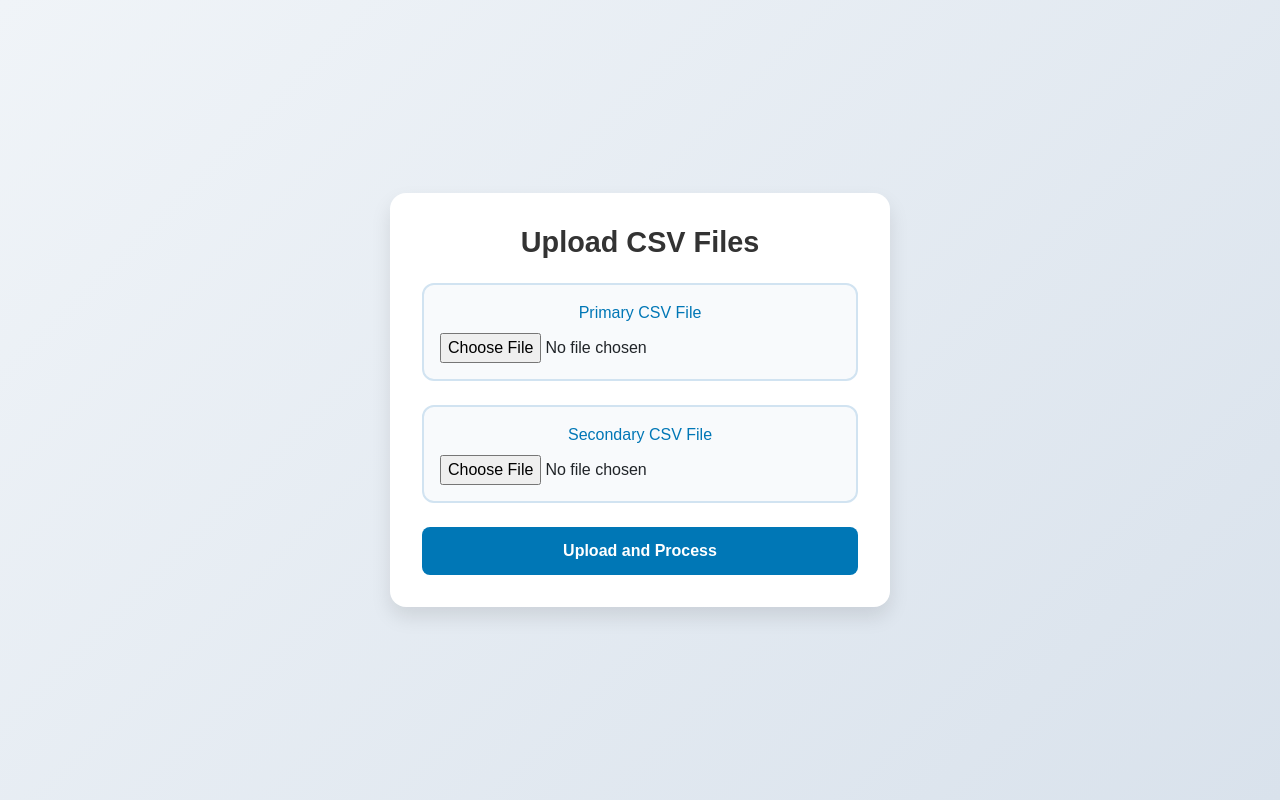
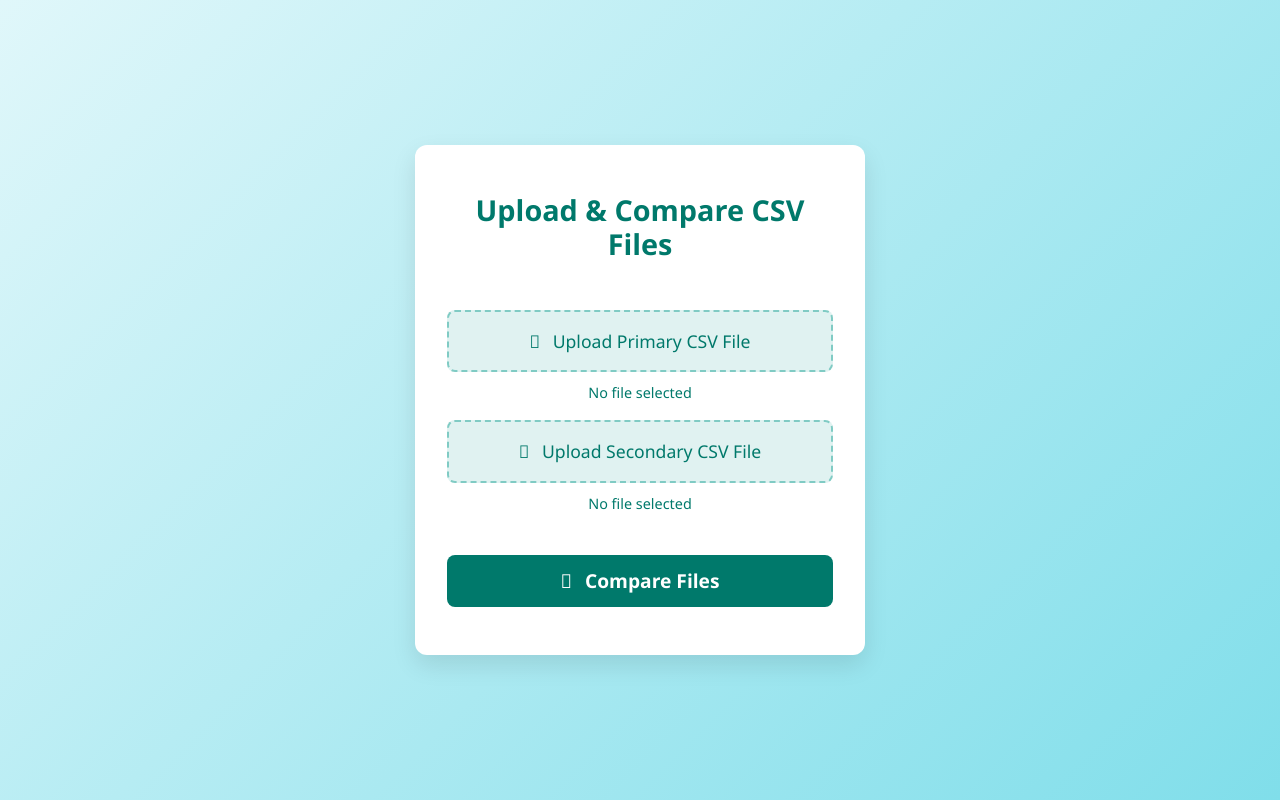
Before and after one commit to WidgetWiz/Flask_app, a Flask app: page / in a window 1280 px wide. Run offline with Flask 3, Linux system fonts and the light colour scheme; some libraries are stand-ins or nearby versions.

Commit message:
critical changes

```diff
--- a/app.py
+++ b/app.py
@@ -1,7 +1,9 @@
+
 from flask import Flask, render_template, request, send_file, flash
 import pandas as pd
 import zipfile
 import os
+from io import BytesIO
 
 app = Flask(__name__)
 app.secret_key = 'your_secret_key'
@@ -10,14 +12,9 @@ app.secret_key = 'your_secret_key'
 output_folder = 'output'
 os.makedirs(output_folder, exist_ok=True)
 
-required_columns = ['id', 'address']
-
-# Function to validate columns
+# Function to validate columns - no specific required columns now
 def validate_columns(df, dataset_name):
     df.columns = df.columns.str.strip().str.lower()
-    missing_columns = [col for col in required_columns if col not in df.columns]
-    if missing_columns:
-        raise ValueError(f"The following required columns are missing from {dataset_name}: {', '.join(missing_columns)}")
     return df
 
 @app.route('/')
@@ -28,8 +25,12 @@ def upload_form():
 def process():
     try:
         # Get uploaded files
-        file1 = request.files['file1']
-        file2 = request.files['file2']
+        file1 = request.files.get('file1')
+        file2 = request.files.get('file2')
+
+        if not file1 or not file2:
+            flash("Please upload both CSV files to proceed.")
+            return render_template('upload.html')
 
         # Read and validate columns in the datasets
         df1 = pd.read_csv(file1)
@@ -37,30 +38,22 @@ def process():
         df1 = validate_columns(df1, 'Dataset 1')
         df2 = validate_columns(df2, 'Dataset 2')
 
-        # Process datasets
-        df1 = df1[required_columns].drop_duplicates()
-        df2 = df2[required_columns].drop_duplicates()
-        common_rows = pd.merge(df1, df2, on=required_columns)
+        # Process datasets - retain all columns and drop duplicates based on all columns
+        common_rows = pd.merge(df1, df2, how='inner')
         unique_df1 = pd.concat([df1, common_rows]).drop_duplicates(keep=False)
         unique_df2 = pd.concat([df2, common_rows]).drop_duplicates(keep=False)
 
-        # Save results to CSV files
-        common_path = os.path.join(output_folder, 'common_rows.csv')
-        unique1_path = os.path.join(output_folder, 'unique_in_df1.csv')
-        unique2_path = os.path.join(output_folder, 'unique_in_df2.csv')
-        common_rows.to_csv(common_path, index=False)
-        unique_df1.to_csv(unique1_path, index=False)
-        unique_df2.to_csv(unique2_path, index=False)
+        # Create a zip file in memory
+        zip_buffer = BytesIO()
+        with zipfile.ZipFile(zip_buffer, 'w', zipfile.ZIP_DEFLATED) as zipf:
+            zipf.writestr("common_rows.csv", common_rows.to_csv(index=False))
+            zipf.writestr("unique_in_df1.csv", unique_df1.to_csv(index=False))
+            zipf.writestr("unique_in_df2.csv", unique_df2.to_csv(index=False))
 
-        # Zip the CSV files
-        zip_path = os.path.join(output_folder, 'output_datasets.zip')
-        with zipfile.ZipFile(zip_path, 'w') as zipf:
-            zipf.write(common_path, 'common_rows.csv')
-            zipf.write(unique1_path, 'unique_in_df1.csv')
-            zipf.write(unique2_path, 'unique_in_df2.csv')
+        zip_buffer.seek(0)  # Reset buffer position to the beginning
 
         flash("Processing complete! Your files are ready for download.")
-        return send_file(zip_path, as_attachment=True)
+        return send_file(zip_buffer, as_attachment=True, download_name="output_datasets.zip")
 
     except ValueError as e:
         return render_template('error.html', message=str(e))
--- a/templates/upload.html
+++ b/templates/upload.html
@@ -3,118 +3,138 @@
 <head>
     <meta charset="UTF-8">
     <meta name="viewport" content="width=device-width, initial-scale=1.0">
-    <title>Upload CSV Files</title>
+    <title>CSV Comparison Tool</title>
+    <!-- External styling for icons and Bootstrap -->
+    <link rel="stylesheet" href="https://cdnjs.cloudflare.com/ajax/libs/themify-icons/1.0.1/css/themify-icons.min.css">
     <link rel="stylesheet" href="https://stackpath.bootstrapcdn.com/bootstrap/4.5.2/css/bootstrap.min.css">
-    <link rel="stylesheet" href="{{ url_for('static', filename='styles.css') }}">
     <style>
-        /* Main body styling */
+        /* Body styling */
         body {
             display: flex;
             justify-content: center;
             align-items: center;
             min-height: 100vh;
-            background: linear-gradient(135deg, #f0f4f8, #d9e2ec);
-            font-family: 'Arial', sans-serif;
+            margin: 0;
+            background: linear-gradient(135deg, #e0f7fa, #80deea);
+            font-family: 'Segoe UI', Tahoma, Geneva, Verdana, sans-serif;
+            color: #333;
         }
 
         /* Container styling */
-        .upload-container {
+        .container {
             background: #ffffff;
-            padding: 2rem;
-            border-radius: 16px;
-            box-shadow: 0 10px 20px rgba(0, 0, 0, 0.1);
-            max-width: 500px;
+            padding: 3rem 2rem;
+            border-radius: 12px;
+            box-shadow: 0 10px 25px rgba(0, 0, 0, 0.1);
+            max-width: 450px;
             width: 100%;
         }
 
         /* Header styling */
-        .upload-container h1 {
+        .header-title {
             font-size: 1.8rem;
-            color: #333;
-            text-align: center;
-            margin-bottom: 1.5rem;
-            font-weight: 600;
+            font-weight: bold;
+            color: #00796b;
+            margin-bottom: 2rem;
         }
 
-        /* File field styling */
-        .file-field {
-            background: #f8fafc;
-            border: 2px solid #d1e3f1;
-            border-radius: 12px;
-            padding: 1rem;
-            margin-bottom: 1.5rem;
-            text-align: center;
-            transition: all 0.3s ease;
-        }
-        .file-field:hover {
-            border-color: #90c2e7;
-            background: #eef7fc;
+        /* Alert message styling */
+        .alert {
+            font-size: 1rem;
+            color: #004d40;
+            background: #b2dfdb;
+            border: none;
+            border-radius: 8px;
         }
 
-        /* Label styling */
-        .file-field label {
+        /* Form styling */
+        .form-group label {
+            font-size: 1.1rem;
+            font-weight: 500;
+            padding: 1rem;
+            border: 2px dashed #80cbc4;
+            color: #00796b;
+            background: #e0f2f1;
+            border-radius: 8px;
+            transition: background 0.3s ease, color 0.3s ease;
+            cursor: pointer;
             display: block;
-            margin-bottom: 0.5rem;
-            font-size: 1rem;
-            font-weight: 500;
-            color: #0077b6;
+        }
+        .form-group label:hover {
+            background: #80cbc4;
+            color: #ffffff;
         }
 
-        /* Button styling */
+        /* Selected file name styling */
+        .file-name {
+            font-size: 0.9rem;
+            color: #00796b;
+            margin-top: 0.5rem;
+        }
+
+        /* Hide the file input */
+        .form-group input[type="file"] {
+            display: none;
+        }
+
+        /* Submit button styling */
         .btn-primary {
+            font-size: 1.2rem;
+            font-weight: bold;
+            padding: 0.75rem;
             width: 100%;
-            padding: 0.75rem;
-            font-size: 1rem;
-            font-weight: bold;
-            color: #fff;
-            background-color: #0077b6;
+            background: #00796b;
             border: none;
             border-radius: 8px;
-            transition: background-color 0.3s ease;
+            transition: background 0.3s ease;
         }
         .btn-primary:hover {
-            background-color: #005f8a;
+            background: #004d40;
         }
 
-        /* Alert styling */
-        .alert {
-            margin-top: 1rem;
-            text-align: center;
+        /* Icon and spacing adjustments */
+        .ti-cloud-up, .ti-check-box {
+            margin-right: 8px;
         }
     </style>
 </head>
 <body>
-    <div class="upload-container">
-        <h1>Upload CSV Files</h1>
-
+    <div class="container text-center">
+        <h1 class="header-title">Upload & Compare CSV Files</h1>
         {% with messages = get_flashed_messages() %}
           {% if messages %}
-            <div class="alert alert-info">
-              {% for message in messages %}
-                {{ message }}
-              {% endfor %}
-            </div>
+            <div class="alert alert-info mt-4">{{ messages[0] }}</div>
           {% endif %}
         {% endwith %}
-
-        <form action="/process" method="post" enctype="multipart/form-data">
-            <div class="form-group file-field">
-                <label for="file1">Primary CSV File</label>
-                <input type="file" class="form-control-file" name="file1" accept=".csv" required>
-            </div>
-            <div class="form-group file-field">
-                <label for="file2">Secondary CSV File</label>
-                <input type="file" class="form-control-file" name="file2" accept=".csv" required>
-            </div>
-            <button type="submit" class="btn btn-primary">Upload and Process</button>
-        </form>
+        <div class="form-container mt-5">
+            <form action="{{ url_for('process') }}" method="post" enctype="multipart/form-data">
+                <div class="form-group">
+                    <label for="file1" class="btn btn-outline-primary btn-lg btn-block">
+                        <i class="ti-cloud-up"></i> Upload Primary CSV File
+                    </label>
+                    <input type="file" id="file1" name="file1" required onchange="displayFileName('file1')">
+                    <span id="file1-name" class="file-name">No file selected</span>
+                </div>
+                <div class="form-group">
+                    <label for="file2" class="btn btn-outline-primary btn-lg btn-block">
+                        <i class="ti-cloud-up"></i> Upload Secondary CSV File
+                    </label>
+                    <input type="file" id="file2" name="file2" required onchange="displayFileName('file2')">
+                    <span id="file2-name" class="file-name">No file selected</span>
+                </div>
+                <button type="submit" class="btn btn-primary btn-lg mt-4">
+                    <i class="ti-check-box"></i> Compare Files
+                </button>
+            </form>
+        </div>
     </div>
 
     <script>
-        const form = document.querySelector('form');
-        form.onsubmit = function () {
-            document.body.innerHTML += '<div class="alert alert-info">Processing, please wait...</div>';
-        };
+        function displayFileName(inputId) {
+            const input = document.getElementById(inputId);
+            const fileName = input.files[0] ? input.files[0].name : "No file selected";
+            document.getElementById(inputId + "-name").textContent = fileName;
+        }
     </script>
 </body>
 </html>
```
